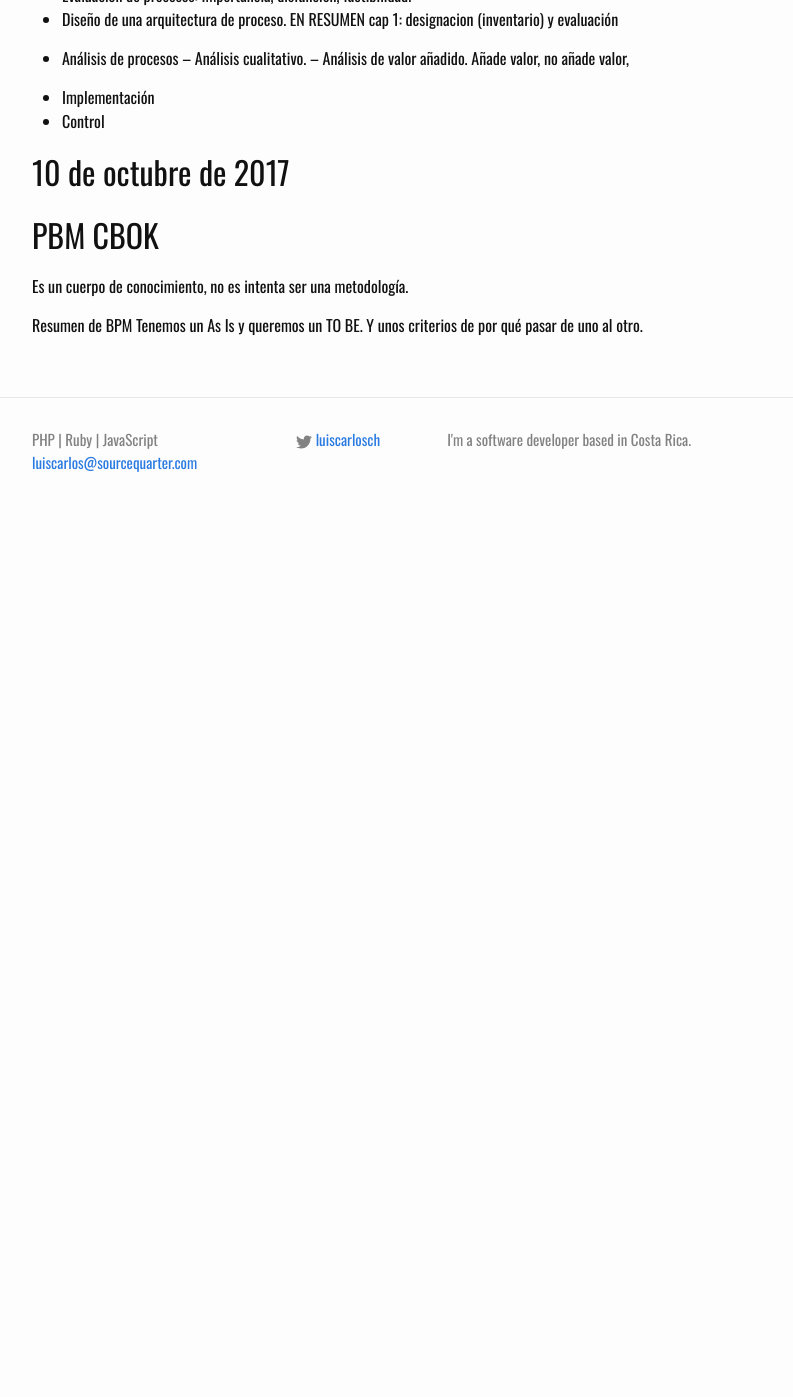
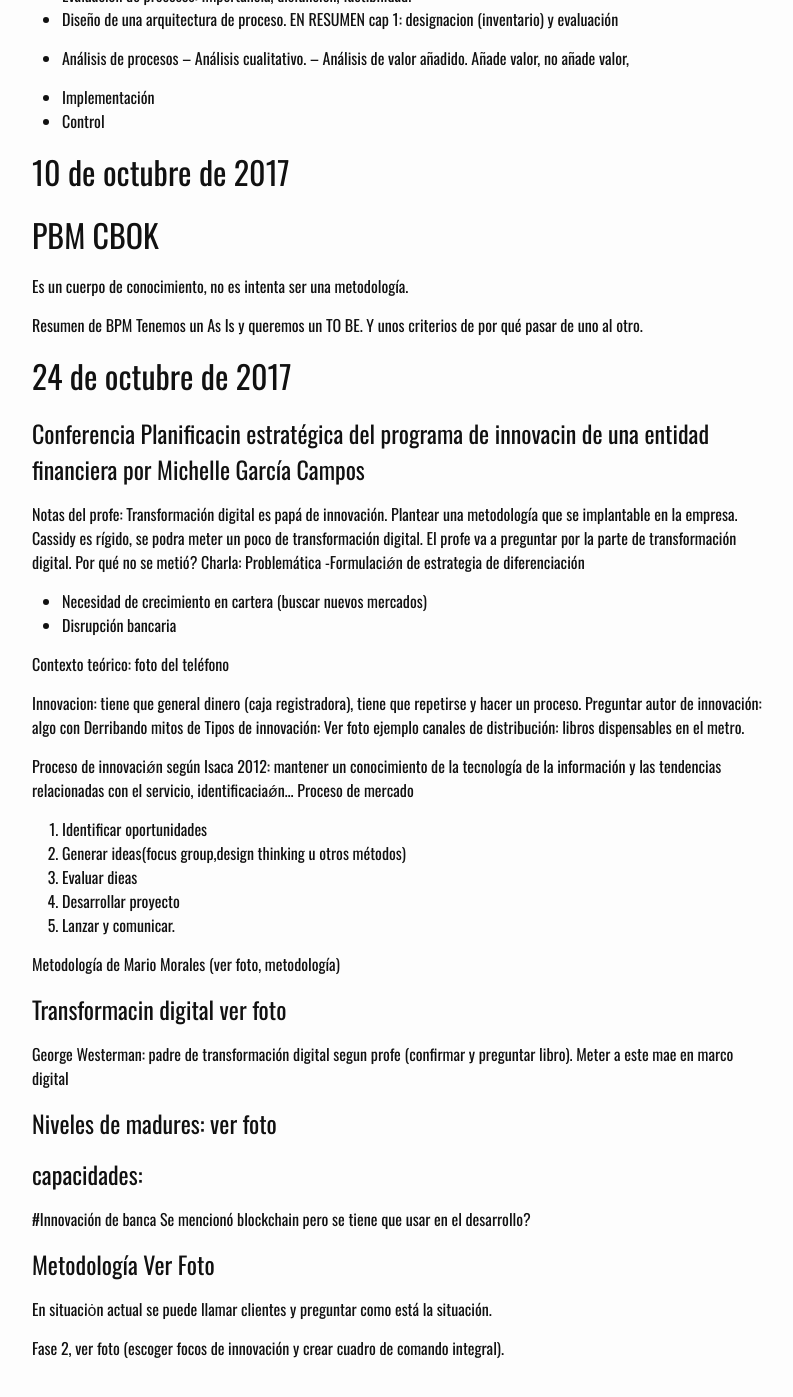
Before and after one commit to lucachaco/sourcequarter-lander, a Jekyll site: the page built from _posts/2017-08-03-bpm.md, in a window 1280 px wide and 1400 px high, scrolled down 3934 px. Shown: the top 1397 px of the window, without its empty margins (238-1031 px from the left). Built offline with Jekyll 4.4.1, drawn with Linux system fonts in a browser that asks for light colours; our own code applies the rules of GitHub Pages for plain Markdown files; before the commit the page ends 4467 px from its top, so only the background shows below that.

Commit message:
Update 2017-08-03-bpm.md

```diff
--- a/_posts/2017-08-03-bpm.md
+++ b/_posts/2017-08-03-bpm.md
@@ -180,3 +180,48 @@ Es un cuerpo de conocimiento, no es intenta ser una metodología.
 
 Resumen de BPM
 Tenemos un As Is y queremos un TO BE. Y unos criterios de por qué pasar de uno al otro.
+
+
+
+
+## 24 de octubre de 2017
+# Conferencia Planificacin estratégica del programa de innovacin de una entidad financiera por Michelle García Campos
+Notas del profe: Transformación digital es papá de innovación. Plantear una metodología que se implantable en la empresa.
+Cassidy es rígido, se podra meter un poco de transformación digital. El profe va a preguntar por la parte de transformación digital. Por qué no se metió?
+Charla:
+Problemática
+-Formulaciǿn de estrategia de diferenciación
+- Necesidad de crecimiento en cartera (buscar nuevos mercados)
+- Disrupción bancaria
+
+Contexto teórico: foto del teléfono
+
+Innovacion: tiene que general dinero (caja registradora), tiene que repetirse y hacer un proceso.
+Preguntar autor de innovación: algo con Derribando mitos de
+Tipos de innovación: Ver foto
+ejemplo canales de distribución: libros dispensables en el metro.
+
+Proceso de innovaciǿn según Isaca 2012: mantener un conocimiento de la tecnología de la información y las tendencias relacionadas con el servicio, identificaciaǿn...
+Proceso de mercado
+1. Identificar oportunidades
+2. Generar ideas(focus group,design thinking u otros métodos)
+3. Evaluar dieas
+4. Desarrollar proyecto
+5. Lanzar y comunicar.
+
+Metodología de Mario Morales (ver foto, metodología)
+
+# Transformacin digital ver foto
+George Westerman: padre de transformación digital segun profe (confirmar y preguntar libro). Meter a este mae en marco digital
+
+
+# Niveles de madures: ver foto
+# capacidades:
+#Innovación de banca
+Se mencionó blockchain pero se tiene que usar en el desarrollo?
+
+# Metodología Ver Foto
+
+En situaciȯn actual se puede llamar clientes y preguntar como está la situación.
+
+Fase 2, ver foto (escoger focos de innovación y crear cuadro de comando integral).
```
